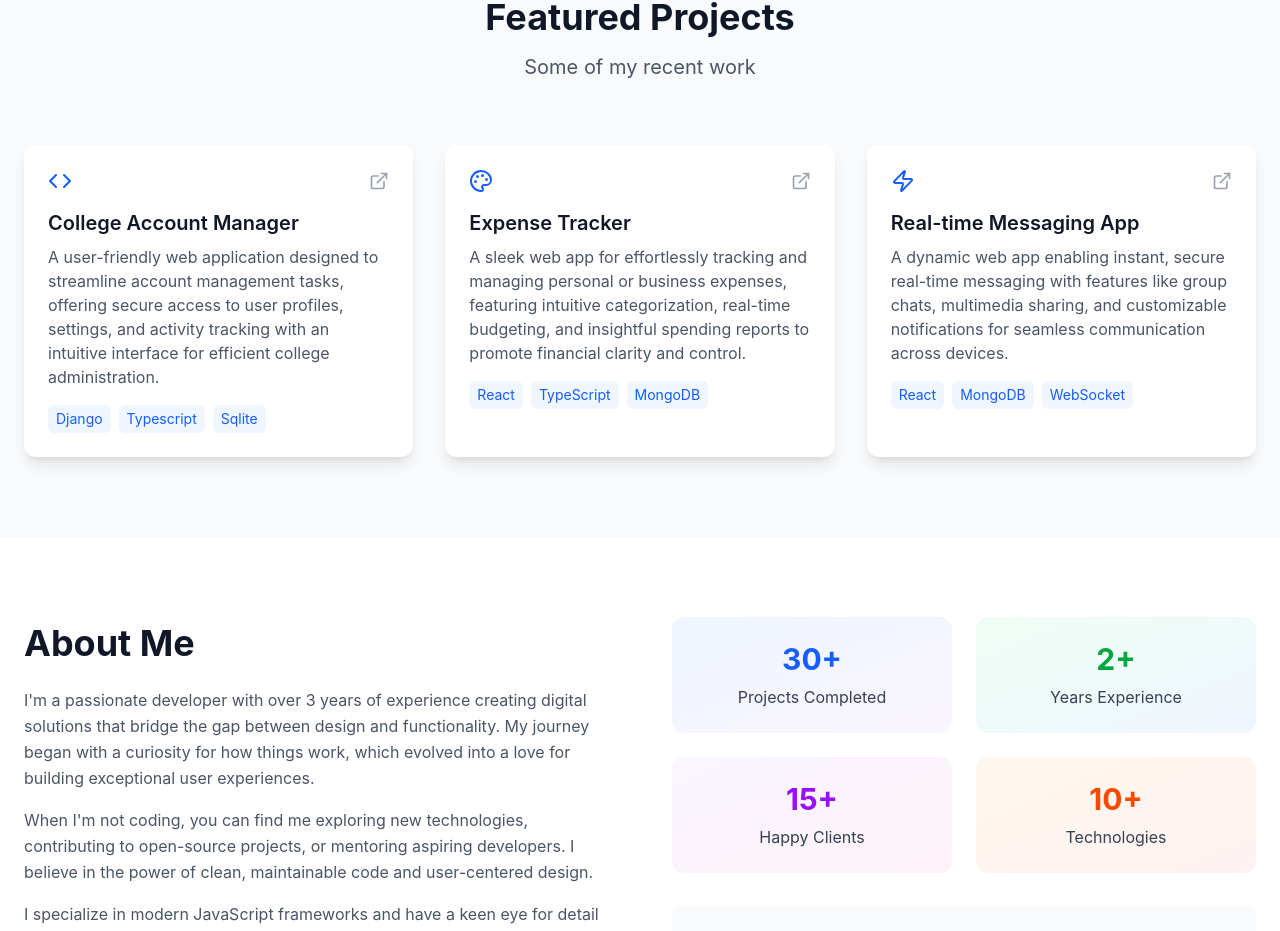
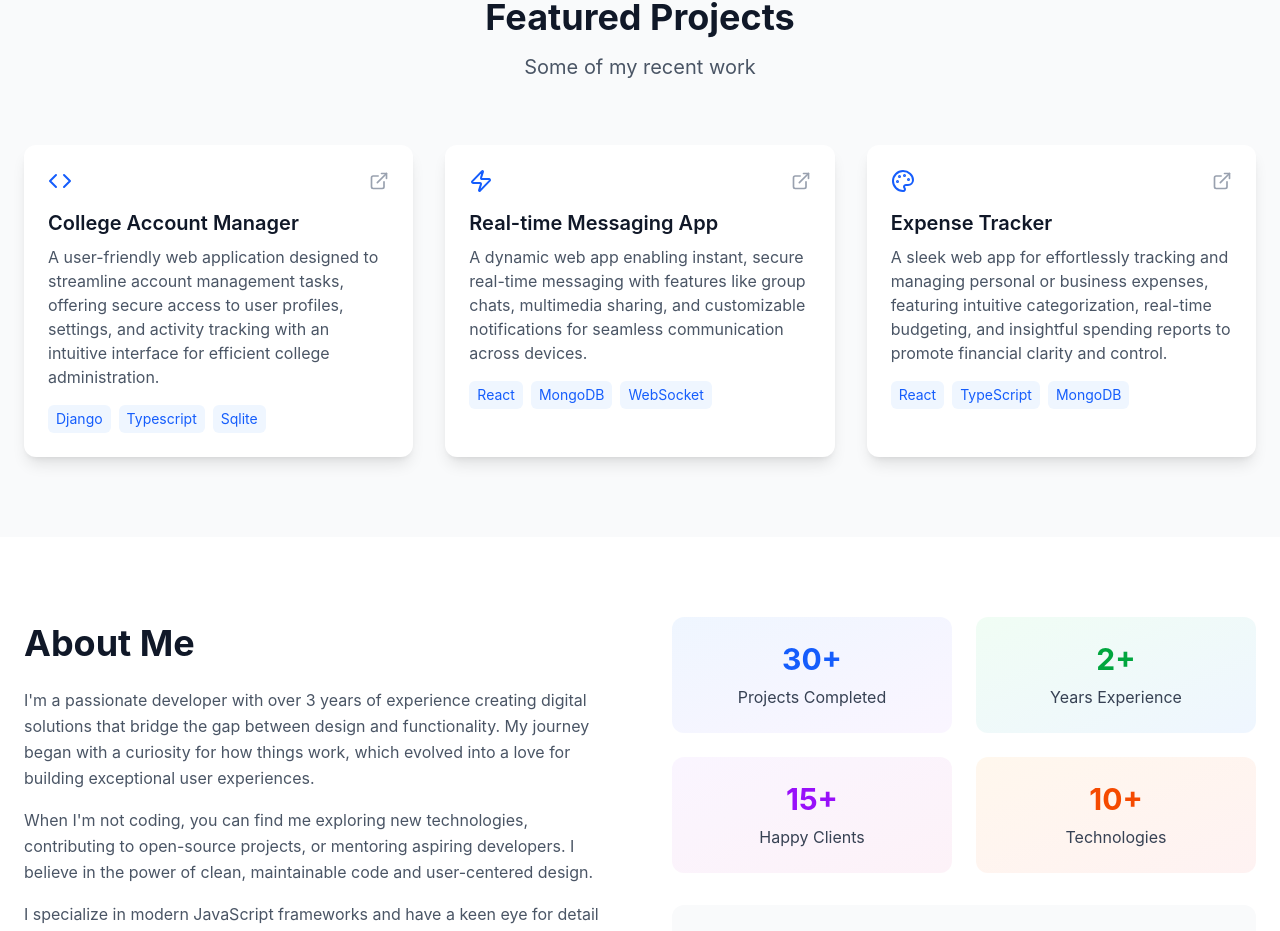
Before and after one commit to israel1jol/portfolio, a React (Create React App) app: page / in a window 1280 px wide. Shown: the part 883-1814 px from the top of the page. Built offline with nearby package versions, Linux system fonts and the light colour scheme.

Commit message:
updated commit

```diff
--- a/src/Components/Portfolio.js
+++ b/src/Components/Portfolio.js
@@ -28,20 +28,23 @@ export default function Portfolio() {
       title: "College Account Manager",
       description: "A user-friendly web application designed to streamline account management tasks, offering secure access to user profiles, settings, and activity tracking with an intuitive interface for efficient college administration.",
       tech: ["Django", "Typescript", "Sqlite"],
-      icon: <Code className="w-6 h-6" />
+      icon: <Code className="w-6 h-6" />,
+      link:"https://awkwardturtlesproject.onrender.com"
+    },
+    {
+      title: "Real-time Messaging App",
+      description: "A dynamic web app enabling instant, secure real-time messaging with features like group chats, multimedia sharing, and customizable notifications for seamless communication across devices.",
+      tech: ["React", "MongoDB", "WebSocket"],
+      icon: <Zap className="w-6 h-6" />,
+      link:"https://chatlio.onrender.com"
     },
     {
       title: "Expense Tracker",
       description: "A sleek web app for effortlessly tracking and managing personal or business expenses, featuring intuitive categorization, real-time budgeting, and insightful spending reports to promote financial clarity and control.",
       tech: ["React", "TypeScript", "MongoDB"],
-      icon: <Palette className="w-6 h-6" />
+      icon: <Palette className="w-6 h-6" />,
+      link:"https://expensetracker-0l5u.onrender.com"
     },
-    {
-      title: "Real-time Messaging App",
-      description: "A dynamic web app enabling instant, secure real-time messaging with features like group chats, multimedia sharing, and customizable notifications for seamless communication across devices.",
-      tech: ["React", "MongoDB", "WebSocket"],
-      icon: <Zap className="w-6 h-6" />
-    }
   ];
 
   const skills = ["C", "Java", "React", "JavaScript", "TypeScript", "Node.js", "Django", "Python", "UI/UX", "MongoDB", "SQL", "Git", "AWS", "Web APIs", "System Design"];
@@ -187,7 +190,7 @@ export default function Portfolio() {
 
           <div className="grid md:grid-cols-3 gap-8">
             {projects.map((project, index) => (
-              <div
+              <a href={project.link} target='_blank'
                 key={index}
                 className="bg-white rounded-xl p-6 shadow-lg hover:shadow-xl transition-all duration-300 hover:-translate-y-2 group"
               >
@@ -209,7 +212,7 @@ export default function Portfolio() {
                     </span>
                   ))}
                 </div>
-              </div>
+              </a>
             ))}
           </div>
         </div>
```
Also changed, not shown: src/reportWebVitals.js (deleted, +0 -13 lines), src/setupTests.js (deleted, +0 -5 lines), 2 other files (tests, documents, lock files or other folders).
